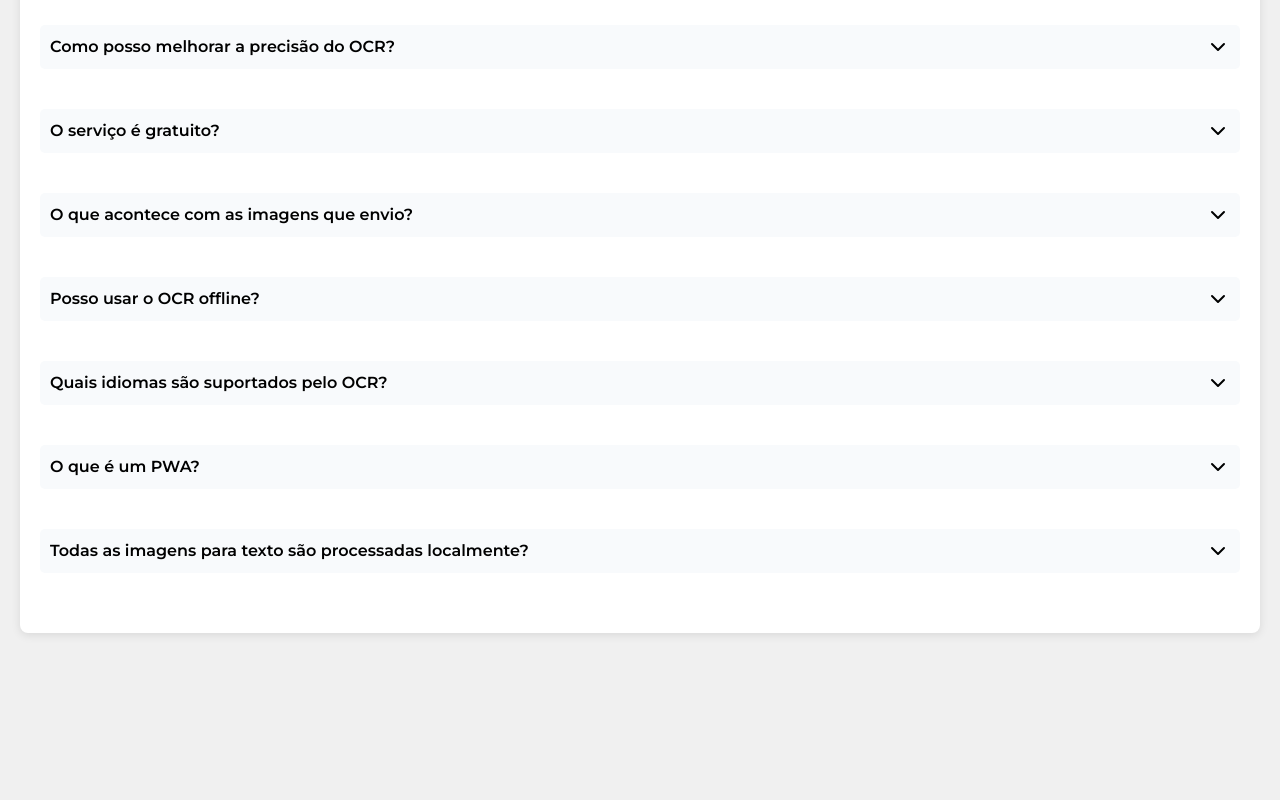
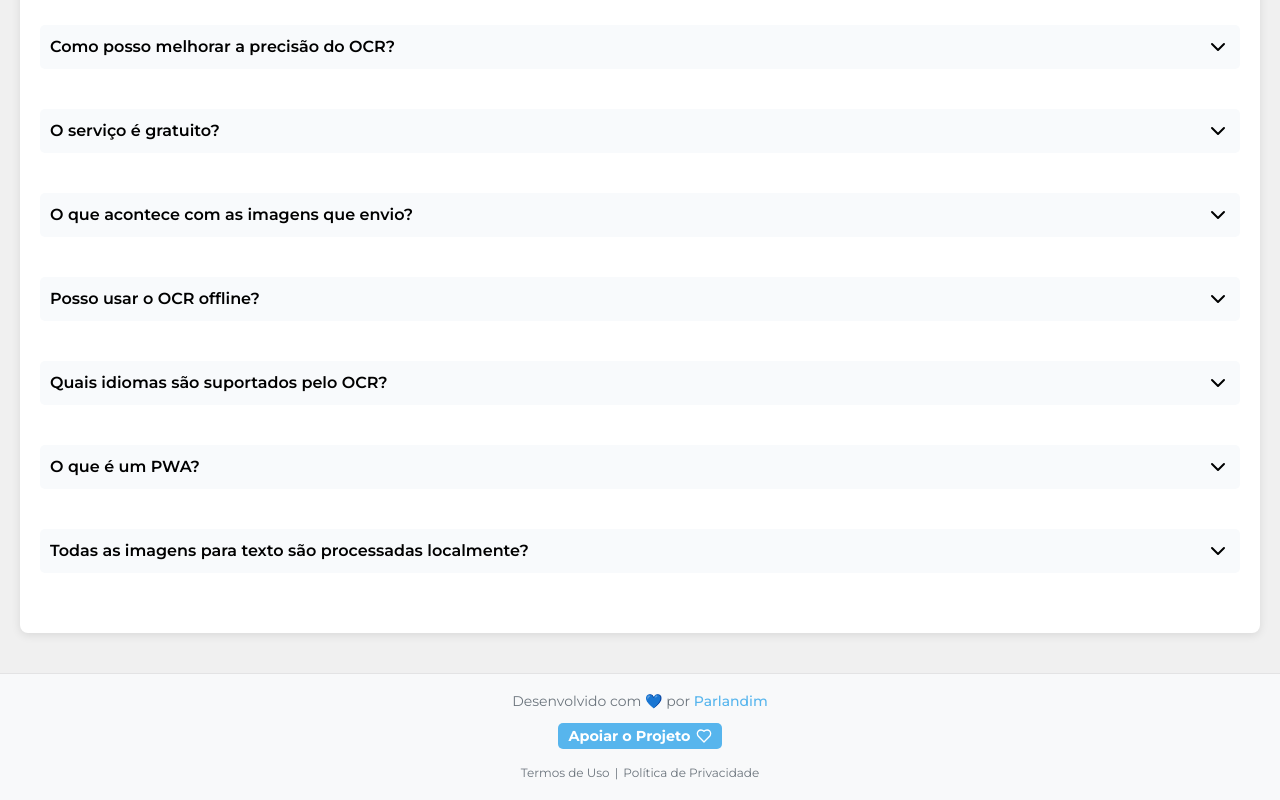
Before and after one commit to parlandin/AuroraOCR, a React (Vite) app: page / in a window 1280 px wide. Shown: the part 1936-2736 px from the top of the page. Before the commit the page ends 2609 px from the top, so only its background shows below. Built offline with nearby package versions, Linux system fonts and the light colour scheme.

Commit message:
feat: add Footer component with install button and links for terms and privacy

```diff
--- /dev/null
+++ b/src/components/Footer/footer.module.css
@@ -0,0 +1,112 @@
+.footer {
+  padding: 20px;
+  font-family: "Montserrat", sans-serif;
+  background-color: #f8f9fa;
+  border-top: 1px solid #cccccc7d;
+  display: flex;
+  flex-direction: column;
+  align-items: center;
+  gap: 15px;
+}
+
+.footer__content {
+  display: flex;
+  justify-content: center;
+  width: 100%;
+  max-width: 1566px;
+}
+
+.footer__text {
+  font-size: 14px;
+  color: #6c757d;
+  margin: 0;
+}
+
+.footer__link {
+  color: #57b5ed;
+  text-decoration: none;
+  font-weight: 500;
+  transition: color 0.3s ease;
+}
+
+.footer__link:hover {
+  color: #2aafdf;
+}
+
+.footer__install_button {
+  background-color: #273137;
+  color: white;
+  border: none;
+  padding: 5px 10px;
+  border-radius: 5px;
+  cursor: pointer;
+  font-size: 0.9rem;
+  font-weight: bold;
+  transition: background-color 0.3s ease;
+  margin-right: 10px;
+}
+
+.footer__install_button:hover {
+  background-color: #4a4d4f;
+}
+
+.footer__support_link {
+  display: inline-flex;
+  align-items: center;
+  gap: 5px;
+  background-color: #57b5ed;
+  color: white;
+  border: none;
+  padding: 5px 10px;
+  border-radius: 5px;
+  cursor: pointer;
+  font-size: 0.9rem;
+  font-weight: bold;
+  transition: background-color 0.3s ease;
+  text-decoration: none;
+}
+
+.footer__support_link:hover {
+  background-color: #2aafdf;
+}
+
+.footer__terms_link,
+.footer__privacy_link {
+  color: #6c757d;
+  text-decoration: none;
+  font-size: 12px;
+  transition: color 0.3s ease;
+}
+
+.footer__terms_link:hover,
+.footer__privacy_link:hover {
+  color: #57b5ed;
+}
+
+.footer__separator {
+  color: #6c757d;
+  font-size: 12px;
+  margin: 0 5px;
+}
+
+@media (max-width: 680px) {
+  .footer {
+    padding: 15px 10px;
+  }
+
+  .footer__install_button {
+    margin-bottom: 10px;
+    margin-right: 0;
+  }
+
+  .footer div {
+    display: flex;
+    flex-direction: column;
+    align-items: center;
+    gap: 10px;
+  }
+
+  .footer div:nth-child(3) {
+    flex-direction: row;
+  }
+}
--- /dev/null
+++ b/src/components/Footer/index.tsx
@@ -0,0 +1,58 @@
+import React from "react";
+import module from "./footer.module.css";
+import { Heart } from "lucide-react";
+import { usePWA } from "@hooks/usePWA";
+
+const Footer: React.FC = () => {
+  const { isInstallable, installPWA } = usePWA();
+
+  return (
+    <footer className={module.footer}>
+      <div className={module.footer__content}>
+        <p className={module.footer__text}>
+          Desenvolvido com 💙 por{" "}
+          <a
+            href="https://parlandim.com"
+            target="_blank"
+            rel="noopener noreferrer"
+            className={module.footer__link}
+          >
+            Parlandim
+          </a>
+        </p>
+      </div>
+
+      <div>
+        {isInstallable && (
+          <button
+            className={module.footer__install_button}
+            onClick={installPWA}
+          >
+            Instalar APP
+          </button>
+        )}
+
+        <a
+          href="https://buymeacoffee.com/parlandim"
+          target="_blank"
+          rel="noopener noreferrer"
+          className={module.footer__support_link}
+        >
+          Apoiar o Projeto <Heart size={16} />
+        </a>
+      </div>
+
+      <div>
+        <a href="/termos.html" className={module.footer__terms_link}>
+          Termos de Uso
+        </a>
+        <span className={module.footer__separator}>|</span>
+        <a href="/privacidade.html" className={module.footer__privacy_link}>
+          Política de Privacidade
+        </a>
+      </div>
+    </footer>
+  );
+};
+
+export default Footer;
--- a/src/pages/index.tsx
+++ b/src/pages/index.tsx
@@ -4,6 +4,7 @@ import ProcessImagePage from "./ProcessImage";
 import Header from "@components/Header";
 import Resources from "@components/Resources";
 import FAQ from "@components/FAQ";
+import Footer from "@components/Footer";
 
 const IndexPage: React.FC = () => {
   const [image, setImage] = useState<string | null>("");
@@ -31,6 +32,7 @@ const IndexPage: React.FC = () => {
 
       <Resources />
       <FAQ />
+      <Footer />
     </>
   );
 };
```
